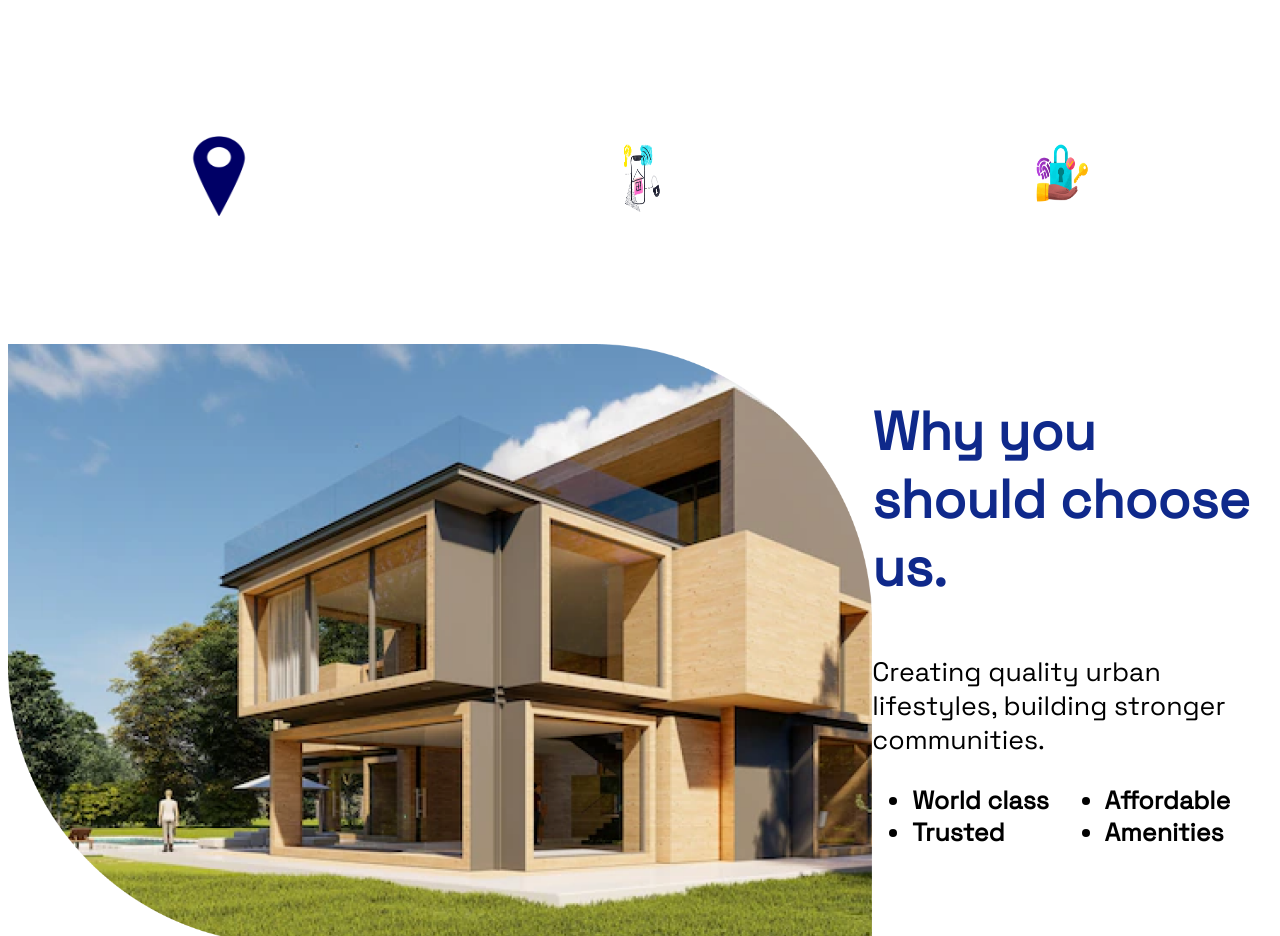
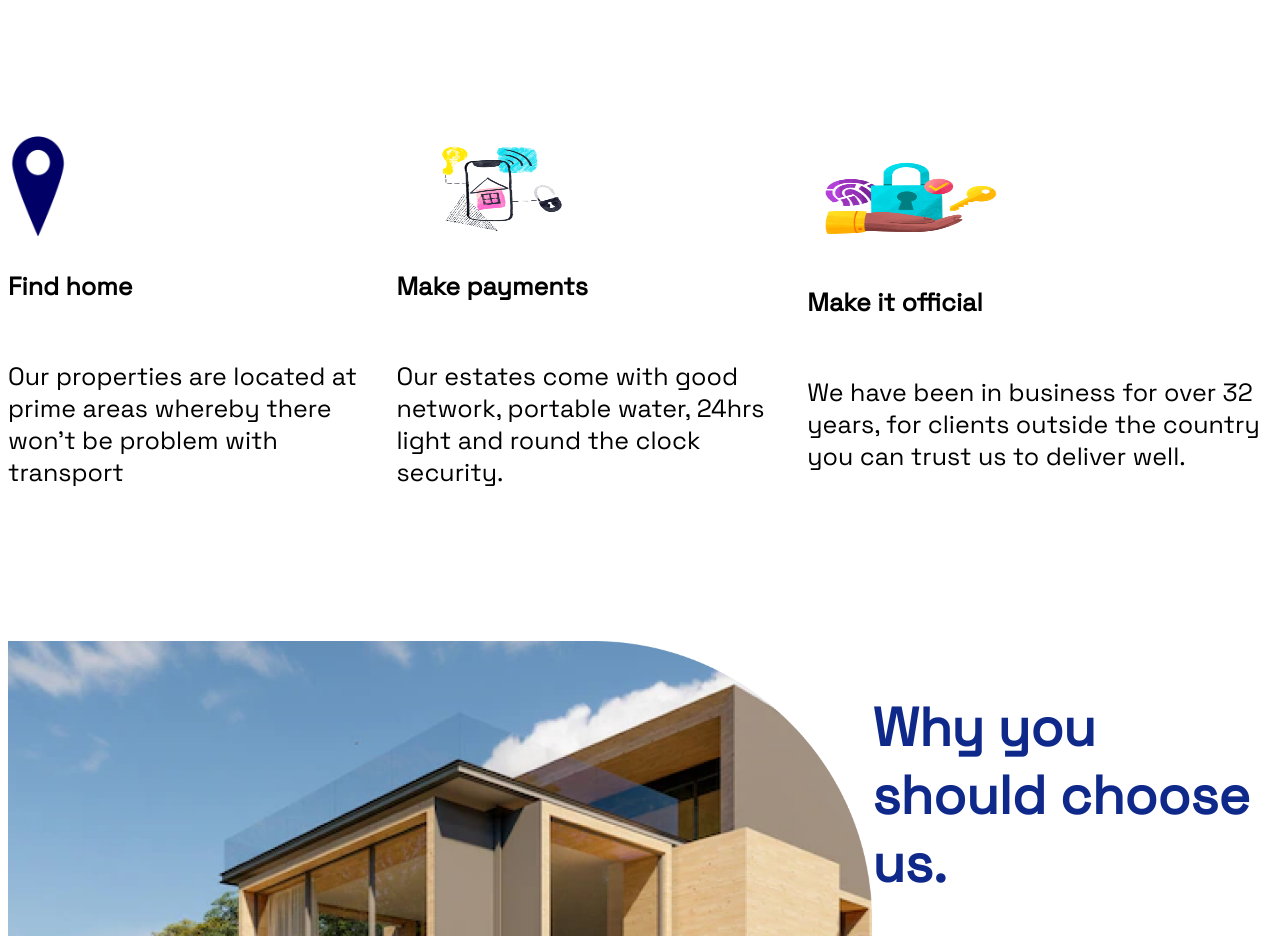
Before and after one commit to sialotobiko/Moringa-IP-Week-1, a plain HTML site: page index.html in a window 1280 px wide. Shown: the part 1780-2716 px from the top of the page. Drawn offline with Linux system fonts and the light colour scheme.

Commit message:
This commit will add some text adjacent to the images previously added

```diff
--- a/assets/styles/styles.css
+++ b/assets/styles/styles.css
@@ -121,26 +121,33 @@ img{
 }
 .options2{
     display: flex;
+    align-items: center;
     justify-content: space-around;
 
 }
-.imgcontainer1{
-    width: 100%;
-}
 #findhomeimg{
-    height: 80px;
+    height: 100px;
     width: 60px;
 }
 #makepaymentsimg{
-    height: 100;
-    width: 120;
+    height: 100px;
+    width: 200px;
 }
-#makeitofficialimg{
-    height: 100;
-    width: 120;
+#makeitoffimg{
+    height: 100px;
+    width: 200px;
 }
-#findhomedesc{
-    font-size: 15px;
+.findhomediv{
+    display: flex;
+    flex-direction: column;
+}
+.makepaymentsdiv{
+    display: flex;
+    flex-direction: column;
+}
+.makeitofficialdiv{
+    display: flex;
+    flex-direction: column;
 }
 .whychooseusdiv{
     display: flex;
--- a/index.html
+++ b/index.html
@@ -58,19 +58,20 @@
     <br>
     <br>
     <div class="options2">
-        <div id="findhomediv">
-            <!--<div class="imgcontainer1"> -->
+        <div class="findhomediv">
                 <img id="findhomeimg" src="./assets/images/address mark.png">
+                <h4>Find home</h4>
+                <p class="findhometxt">Our properties are located at prime areas whereby there won't be problem with transport</p>
             </div>
-            <!--<div>
-                <h4 id="findhome">Find Home</h4>
-                <span id="findhomedesc">Our properties are located at prime areas whereby there won't be problem with transportation</span>
-            </div> -->
-<div id="makepaymentsdiv">
-    <img id="findhomeimg" src="./assets/images/Smart house.png">
-</div>
-<div id="makeitofficialdiv">
-    <img id="findhomeimg" src="./assets/images/Secure data protection with fingerprint and lock.png">
+        <div class="makepaymentsdiv">
+            <img id="makepaymentsimg" src="./assets/images/Smart house.png">
+            <h4>Make payments</h4>
+            <p class="makepaymentstxt">Our estates come with good network, portable water, 24hrs light and round the clock security.</p>
+        </div>
+        <div class="makeitofficialdiv">
+            <img id="makeitoffimg" src="./assets/images/Secure data protection with fingerprint and lock.png">
+            <h4>Make it official</h4>
+            <p class="makeitofftext">We have been in business for over 32 years, for clients outside the country you can trust us to deliver well.</p>
 </div>
 </div>
 <br>
```
